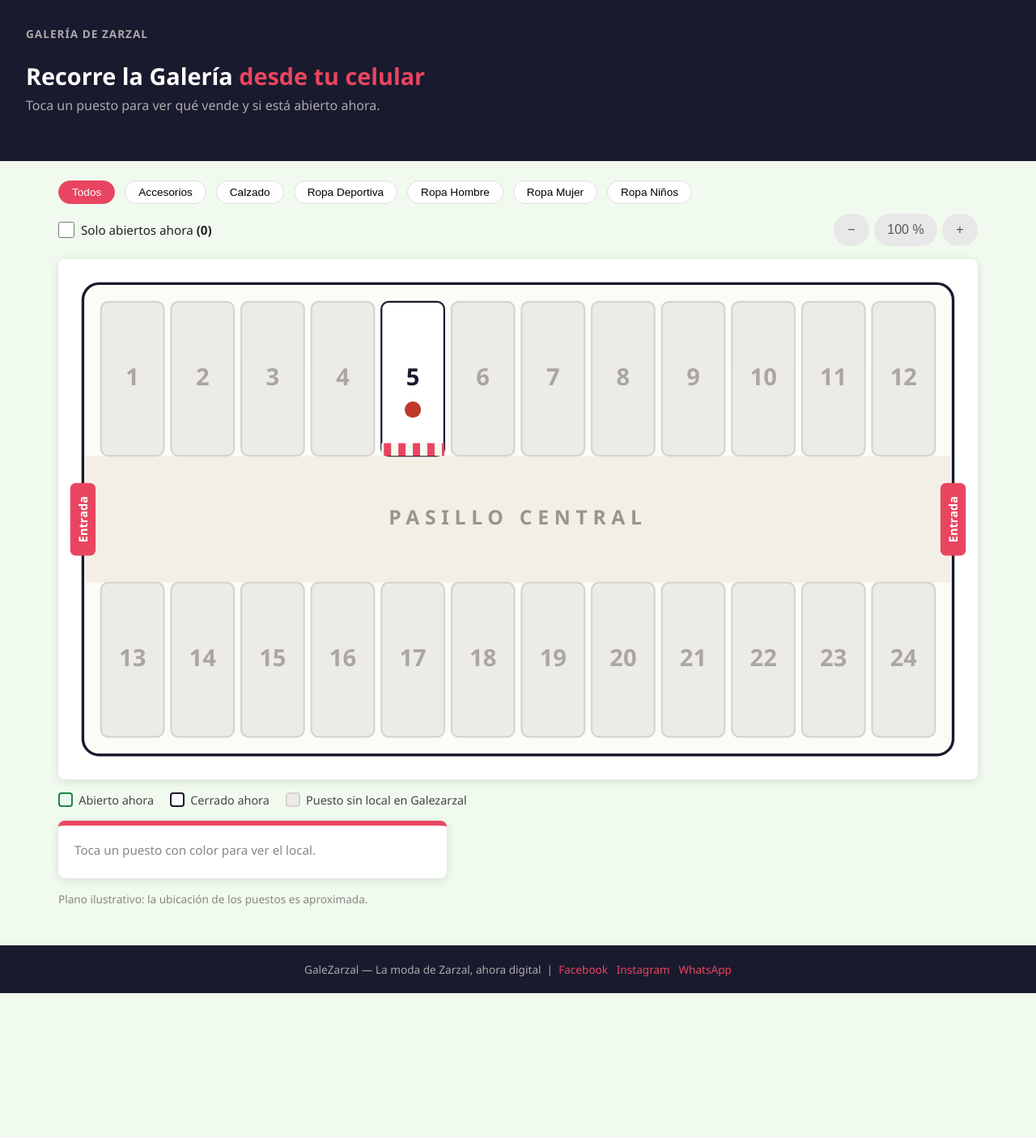
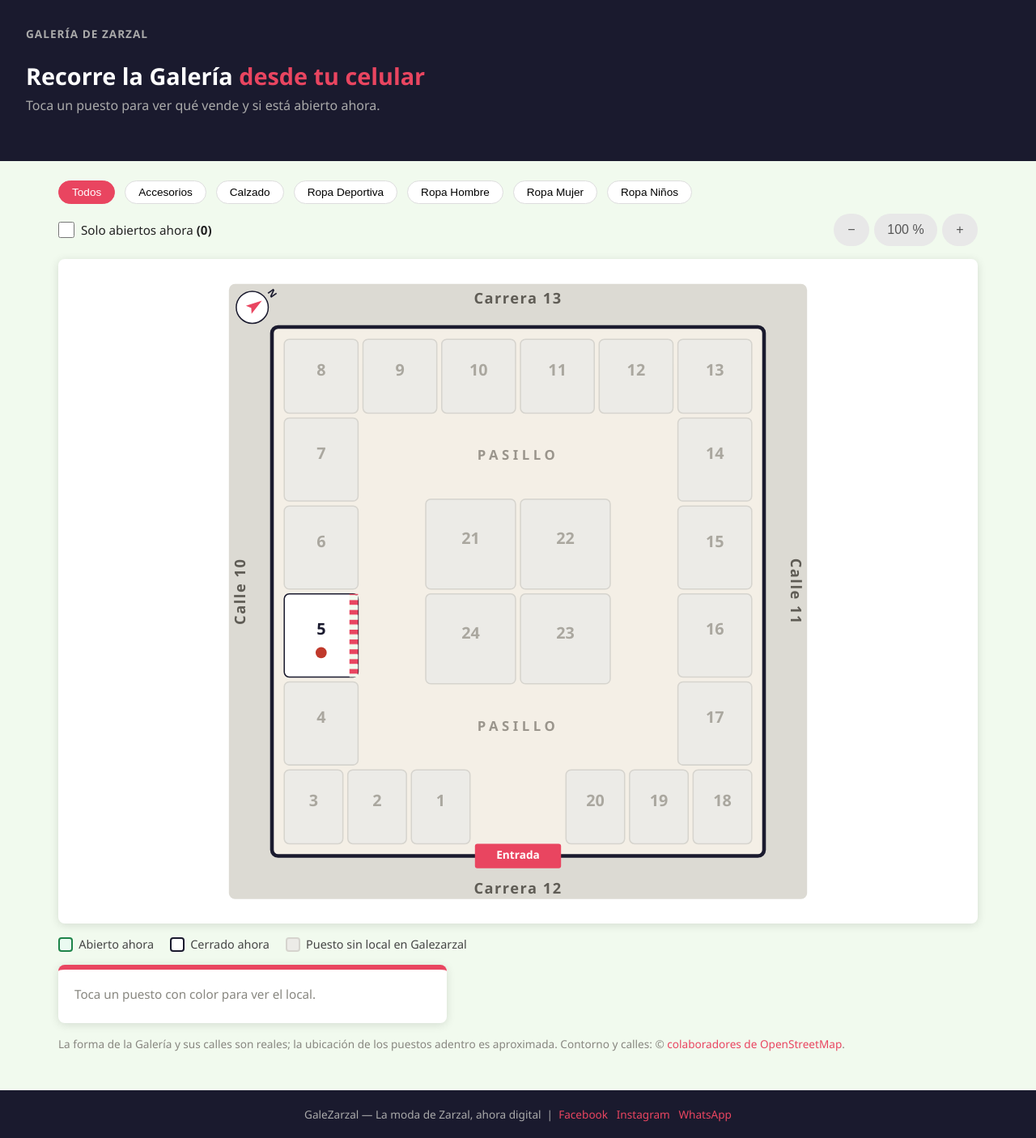
Before and after one commit to mihzuk/Galezarzal, a PHP site: page /galezarzal/mapa/mapa.php in a window 1280 px wide. Shown: the part 59-1465 px from the top of the page at 81% size. Before the commit the page ends 1286 px from the top, so only its background shows below. Run offline with PHP 8.4, Linux system fonts and the light colour scheme; data comes from the database, SQL or seed files in the repository.

Commit message:
feat(mapa): plano con la forma real de la Galería y sus calles según OpenStreetMap (#71)

```diff
--- a/assets/css/style.css
+++ b/assets/css/style.css
@@ -439,13 +439,17 @@ footer a { color: var(--rojo); }
   padding: .5rem;
   -webkit-overflow-scrolling: touch;
 }
-.mapa-svg { display: block; width: calc(100% * var(--zoom)); min-width: calc(640px * var(--zoom)); height: auto; }
+.mapa-svg { display: block; margin: 0 auto; width: calc(min(100%, 760px) * var(--zoom)); min-width: calc(560px * var(--zoom)); height: auto; }
 
-.mapa-edificio { fill: #fbfbf7; stroke: var(--oscuro); stroke-width: 3; }
-.mapa-pasillo { fill: #f4efe6; }
+.mapa-calle { fill: #dcdad3; }
+.mapa-calle-texto { fill: #5f5c55; font-size: 24px; font-weight: 700; letter-spacing: 2px; text-anchor: middle; dominant-baseline: middle; }
+.mapa-edificio { fill: #f4efe6; stroke: var(--oscuro); stroke-width: 6; }
 .mapa-pasillo-texto { fill: #9a958c; font-size: 22px; font-weight: 600; letter-spacing: 6px; text-anchor: middle; dominant-baseline: middle; text-transform: uppercase; }
 .mapa-entrada rect { fill: var(--rojo); }
-.mapa-entrada text { fill: var(--blanco); font-size: 13px; font-weight: 700; text-anchor: middle; }
+.mapa-entrada text { fill: var(--blanco); font-size: 18px; font-weight: 700; text-anchor: middle; dominant-baseline: middle; }
+.mapa-norte circle { fill: var(--blanco); stroke: var(--oscuro); stroke-width: 2; }
+.mapa-norte path { fill: var(--rojo); }
+.mapa-norte text { fill: var(--oscuro); font-size: 16px; font-weight: 700; text-anchor: middle; }
 
 .puesto .puesto-caja { stroke-width: 2; transition: fill .2s, stroke .2s, opacity .2s; }
 .puesto .puesto-numero { font-size: 26px; font-weight: 700; text-anchor: middle; dominant-baseline: middle; pointer-events: none; }
@@ -455,7 +459,6 @@ footer a { color: var(--rojo); }
 .puesto.con-local { cursor: pointer; }
 .puesto.con-local .puesto-caja { fill: var(--blanco); stroke: var(--oscuro); }
 .puesto.con-local .puesto-numero { fill: var(--oscuro); }
-.puesto.con-local .puesto-toldo { fill: url(#toldo); }
 .puesto.con-local .puesto-estado { fill: #c0392b; }
 .puesto.con-local.abierto .puesto-caja { fill: #eafaf1; stroke: #1e8449; }
 .puesto.con-local.abierto .puesto-estado { fill: #1e8449; }
--- a/mapa/mapa.php
+++ b/mapa/mapa.php
@@ -99,31 +99,58 @@ require_once __DIR__ . '/../includes/header.php';
     <svg class="mapa-svg" id="mapaSvg" viewBox="0 0 <?= $plano['ancho'] ?> <?= $plano['alto'] ?>" role="group" aria-labelledby="mapaTitulo">
       <title id="mapaTitulo">Plano de la Galería de Zarzal con <?= count($localPorPuesto) ?> locales en Galezarzal</title>
       <defs>
+        <!-- Rayas del toldo: verticales para los toldos de arriba y abajo, horizontales para los laterales. -->
         <pattern id="toldo" width="16" height="16" patternUnits="userSpaceOnUse">
           <rect width="8" height="16" fill="#E94560"/>
           <rect x="8" width="8" height="16" fill="#F1FAEE"/>
         </pattern>
+        <pattern id="toldoLateral" width="16" height="16" patternUnits="userSpaceOnUse">
+          <rect width="16" height="8" fill="#E94560"/>
+          <rect y="8" width="16" height="8" fill="#F1FAEE"/>
+        </pattern>
       </defs>
 
-      <rect class="mapa-edificio" x="20" y="20" width="<?= $plano['ancho'] - 40 ?>" height="<?= $plano['alto'] - 40 ?>" rx="18"/>
+      <?php $ed = $plano['edificio']; ?>
+      <!-- Calles alrededor de la manzana (OpenStreetMap) -->
+      <rect class="mapa-calle" x="<?= $ed['x'] - 70 ?>" y="<?= $ed['y'] - 70 ?>" width="<?= $ed['ancho'] + 140 ?>" height="<?= $ed['alto'] + 140 ?>" rx="10"/>
+      <?php foreach ($plano['calles'] as $c): ?>
+      <text class="mapa-calle-texto" transform="translate(<?= $c['x'] ?> <?= $c['y'] ?>) rotate(<?= (int)$c['rotar'] ?>)"><?= $h($c['texto']) ?></text>
+      <?php endforeach; ?>
+
+      <rect class="mapa-edificio" x="<?= $ed['x'] ?>" y="<?= $ed['y'] ?>" width="<?= $ed['ancho'] ?>" height="<?= $ed['alto'] ?>" rx="10"/>
       <?php foreach ($plano['pasillos'] as $p): ?>
-      <rect class="mapa-pasillo" x="<?= $p['x'] ?>" y="<?= $p['y'] ?>" width="<?= $p['ancho'] ?>" height="<?= $p['alto'] ?>"/>
-      <text class="mapa-pasillo-texto" x="<?= $p['x'] + $p['ancho'] / 2 ?>" y="<?= $p['y'] + $p['alto'] / 2 ?>"><?= $h($p['texto']) ?></text>
+      <text class="mapa-pasillo-texto" x="<?= $p['x'] ?>" y="<?= $p['y'] ?>"><?= $h($p['texto']) ?></text>
       <?php endforeach; ?>
       <?php foreach ($plano['entradas'] as $e): ?>
-      <g class="mapa-entrada" transform="translate(<?= $e['x'] ?> <?= $e['y'] ?>)">
-        <rect x="-14" y="-40" width="28" height="80" rx="6"/>
-        <text transform="rotate(-90)" y="5"><?= $h($e['texto']) ?></text>
+      <g class="mapa-entrada">
+        <rect x="<?= $e['x'] ?>" y="<?= $e['y'] ?>" width="<?= $e['ancho'] ?>" height="<?= $e['alto'] ?>" rx="4"/>
+        <text x="<?= $e['x'] + $e['ancho'] / 2 ?>" y="<?= $e['y'] + $e['alto'] / 2 ?>"><?= $h($e['texto']) ?></text>
       </g>
       <?php endforeach; ?>
+
+      <?php $no = $plano['norte']; ?>
+      <g class="mapa-norte" transform="translate(<?= $no['x'] ?> <?= $no['y'] ?>)" aria-hidden="true">
+        <circle r="26"/>
+        <g transform="rotate(<?= (int)$no['grados'] ?>)">
+          <path d="M0 -19 L8 7 L0 2 L-8 7 Z"/>
+          <text y="-34">N</text>
+        </g>
+      </g>
 
       <?php foreach ($plano['puestos'] as $p):
           $n = $p['numero'];
           $l = $localPorPuesto[$n] ?? null;
-          $altoToldo = 14;
-          $yToldo = $p['toldo'] === 'abajo' ? $p['y'] + $p['alto'] - $altoToldo : $p['y'];
+          // Toldo de 14 unidades en el lado del puesto que da al pasillo.
+          $t = 14;
+          [$tx, $ty, $tw, $th, $tPatron] = match ($p['toldo']) {
+              'abajo'     => [$p['x'], $p['y'] + $p['alto'] - $t, $p['ancho'], $t, 'toldo'],
+              'izquierda' => [$p['x'], $p['y'], $t, $p['alto'], 'toldoLateral'],
+              'derecha'   => [$p['x'] + $p['ancho'] - $t, $p['y'], $t, $p['alto'], 'toldoLateral'],
+              default     => [$p['x'], $p['y'], $p['ancho'], $t, 'toldo'],   // arriba
+          };
           $cx = $p['x'] + $p['ancho'] / 2;
-          $cy = $p['y'] + $p['alto'] / 2;
+          $cy = $p['y'] + $p['alto'] / 2 - 8;
+          $cyEstado = $cy + 36;
       ?>
       <?php if ($l): ?>
       <a class="puesto con-local<?= $l['abierto'] ? ' abierto' : '' ?>"
@@ -139,9 +166,9 @@ require_once __DIR__ . '/../includes/header.php';
          aria-label="Puesto <?= $n ?>: <?= $h($l['nomLocal']) ?>, <?= $h($l['categoria']) ?>, <?= $l['abierto'] ? 'abierto ahora' : 'cerrado ahora' ?>">
         <title>Puesto <?= $n ?> · <?= $h($l['nomLocal']) ?></title>
         <rect class="puesto-caja" x="<?= $p['x'] ?>" y="<?= $p['y'] ?>" width="<?= $p['ancho'] ?>" height="<?= $p['alto'] ?>" rx="8"/>
-        <rect class="puesto-toldo" x="<?= $p['x'] ?>" y="<?= $yToldo ?>" width="<?= $p['ancho'] ?>" height="<?= $altoToldo ?>"/>
+        <rect class="puesto-toldo" x="<?= $tx ?>" y="<?= $ty ?>" width="<?= $tw ?>" height="<?= $th ?>" fill="url(#<?= $tPatron ?>)"/>
         <text class="puesto-numero" x="<?= $cx ?>" y="<?= $cy ?>"><?= $n ?></text>
-        <circle class="puesto-estado" cx="<?= $cx ?>" cy="<?= $cy + 34 ?>" r="9"/>
+        <circle class="puesto-estado" cx="<?= $cx ?>" cy="<?= $cyEstado ?>" r="9"/>
       </a>
       <?php else: ?>
       <g class="puesto vacio" aria-hidden="true">
@@ -164,7 +191,8 @@ require_once __DIR__ . '/../includes/header.php';
   </div>
 
   <p class="mapa-nota text-gris">
-    Plano ilustrativo: la ubicación de los puestos es aproximada.
+    La forma de la Galería y sus calles son reales; la ubicación de los puestos adentro es aproximada.
+    Contorno y calles: © <a href="https://www.openstreetmap.org/copyright" class="text-rojo" target="_blank" rel="noopener">colaboradores de OpenStreetMap</a>.
     <?php if ($sinUbicar > 0): ?>
       <?= $sinUbicar ?> <?= $sinUbicar === 1 ? 'local no aparece' : 'locales no aparecen' ?> en el plano porque su ubicación no coincide con un puesto;
       <a href="<?= $h($base) ?>/local/buscarLocal.php" class="text-rojo">míralos en Locales</a>.
--- a/mapa/planoGaleria.php
+++ b/mapa/planoGaleria.php
@@ -2,42 +2,110 @@
 // ============================================================
 //  GALEZARZAL — Plano de la Galería de Zarzal (#71)
 //
-//  Distribución PROVISIONAL de los puestos: dos filas de 12 a lado
-//  y lado de un pasillo central, con entradas en los extremos.
-//  Cuando el PO entregue el croquis real, solo hay que cambiar los
-//  datos de planoGaleria(); mapa.php dibuja lo que esta función diga.
+//  Contorno y calles REALES, tomados de OpenStreetMap (vía 236656577,
+//  «Galería Principal», Carrera 12, Zarzal; © colaboradores de
+//  OpenStreetMap, licencia ODbL):
+//    - Manzana casi rectangular de unos 80 m (lados sobre las carreras)
+//      por 86 m (lados sobre las calles).
+//    - Carrera 12 al sureste (la de la dirección), Carrera 13 al noroeste,
+//      Calle 10 al suroeste y Calle 11 al noreste.
+//    - El plano se dibuja con la Carrera 12 abajo; el norte real queda
+//      girado 55° en sentido horario respecto a «arriba».
 //
-//  Coordenadas en el sistema del SVG (viewBox 0 0 1000 560).
+//  La distribución de los puestos POR DENTRO es APROXIMADA: no hay un
+//  croquis publicado. Si se consigue uno, solo hay que cambiar el arreglo
+//  de puestos de esta función; mapa.php dibuja lo que esta función diga.
+//
+//  Escala: 10 unidades del SVG = 1 metro. viewBox 0 0 1000 1060.
 // ============================================================
 
 /**
- * @return array{ancho:int, alto:int, puestos:array<int, array{numero:int, x:float, y:float, ancho:float, alto:float, toldo:string}>, pasillos:array, entradas:array}
- *         `toldo` indica en qué borde del puesto va el toldo: el que da al pasillo.
+ * @return array{
+ *   ancho:int, alto:int,
+ *   edificio:array{x:int, y:int, ancho:int, alto:int},
+ *   calles:array<int, array{texto:string, x:float, y:float, rotar:int}>,
+ *   norte:array{x:int, y:int, grados:int},
+ *   entradas:array<int, array{x:float, y:float, ancho:float, alto:float, texto:string}>,
+ *   pasillos:array<int, array{x:float, y:float, texto:string}>,
+ *   puestos:array<int, array{numero:int, x:float, y:float, ancho:float, alto:float, toldo:string}>
+ * }  `toldo` es el lado del puesto que da al pasillo: arriba, abajo, izquierda o derecha.
  */
 function planoGaleria(): array {
-    $ancho = 1000; $alto = 560;
-    $margen = 40; $separacion = 8; $porFila = 12;
-    $anchoPuesto = ($ancho - 2 * $margen - ($porFila - 1) * $separacion) / $porFila;
-    $altoPuesto  = 170;
+    // Edificio: 80 m de ancho (Carrera 12 / Carrera 13) por 86 m de alto (Calle 10 / Calle 11).
+    $ex = 100; $ey = 100; $ew = 800; $eh = 860;
+    $borde = 20;          // muro
+    $fondo = 120;         // profundidad de los puestos del perímetro
+    $sep = 8;             // separación entre puestos
+
+    $xIni = $ex + $borde;              // 120
+    $xFin = $ex + $ew - $borde;        // 880
+    $yIni = $ey + $borde;              // 120
+    $yFin = $ey + $eh - $borde;        // 940
+
+    // Entrada principal sobre la Carrera 12, en el centro del lado de abajo.
+    $entradaAncho = 140;
+    $entradaX = $ex + $ew / 2 - $entradaAncho / 2;   // 430
 
     $puestos = [];
-    for ($i = 0; $i < $porFila; $i++) {
-        $x = $margen + $i * ($anchoPuesto + $separacion);
-        // Fila de arriba: 1 a 12, el toldo mira hacia abajo (al pasillo).
-        $puestos[] = ['numero' => $i + 1, 'x' => $x, 'y' => 40, 'ancho' => $anchoPuesto, 'alto' => $altoPuesto, 'toldo' => 'abajo'];
-        // Fila de abajo: 13 a 24, el toldo mira hacia arriba.
-        $puestos[] = ['numero' => $porFila + $i + 1, 'x' => $x, 'y' => $alto - 40 - $altoPuesto, 'ancho' => $anchoPuesto, 'alto' => $altoPuesto, 'toldo' => 'arriba'];
+    $agregar = function (float $x, float $y, float $w, float $h, string $toldo) use (&$puestos) {
+        $puestos[] = ['numero' => count($puestos) + 1, 'x' => $x, 'y' => $y, 'ancho' => $w, 'alto' => $h, 'toldo' => $toldo];
+    };
+
+    // Se numeran en el sentido del reloj, empezando junto a la entrada.
+    // 1-3: Carrera 12, a la izquierda de la entrada (de la entrada hacia la esquina).
+    $anchoAbajo = ($entradaX - $xIni - 2 * $sep - $sep) / 3;
+    for ($i = 0; $i < 3; $i++) {
+        $agregar($entradaX - $sep - ($i + 1) * $anchoAbajo - $i * $sep, $yFin - $fondo, $anchoAbajo, $fondo, 'arriba');
     }
-    usort($puestos, fn($a, $b) => $a['numero'] <=> $b['numero']);
+    // 4-7: lado de la Calle 10, de abajo hacia arriba.
+    $yColIni = $yIni + $fondo + $sep;
+    $yColFin = $yFin - $fondo - $sep;
+    $altoLado = ($yColFin - $yColIni - 3 * $sep) / 4;
+    for ($i = 0; $i < 4; $i++) {
+        $agregar($xIni, $yColFin - ($i + 1) * $altoLado - $i * $sep, $fondo, $altoLado, 'derecha');
+    }
+    // 8-13: lado de la Carrera 13, de izquierda a derecha.
+    $anchoArriba = ($xFin - $xIni - 5 * $sep) / 6;
+    for ($i = 0; $i < 6; $i++) {
+        $agregar($xIni + $i * ($anchoArriba + $sep), $yIni, $anchoArriba, $fondo, 'abajo');
+    }
+    // 14-17: lado de la Calle 11, de arriba hacia abajo.
+    for ($i = 0; $i < 4; $i++) {
+        $agregar($xFin - $fondo, $yColIni + $i * ($altoLado + $sep), $fondo, $altoLado, 'izquierda');
+    }
+    // 18-20: Carrera 12, a la derecha de la entrada (de la esquina hacia la entrada).
+    for ($i = 0; $i < 3; $i++) {
+        $agregar($xFin - ($i + 1) * $anchoAbajo - $i * $sep, $yFin - $fondo, $anchoAbajo, $fondo, 'arriba');
+    }
+    // 21-24: isla central de 2 x 2, con el toldo hacia el pasillo que la rodea.
+    $islaW = 300; $islaH = 300;
+    $islaX = $ex + $ew / 2 - $islaW / 2;   // 350
+    $islaY = $ey + $eh / 2 - $islaH / 2;   // 380
+    $pw = ($islaW - $sep) / 2; $ph = ($islaH - $sep) / 2;
+    $agregar($islaX,             $islaY,             $pw, $ph, 'arriba');
+    $agregar($islaX + $pw + $sep, $islaY,             $pw, $ph, 'arriba');
+    $agregar($islaX + $pw + $sep, $islaY + $ph + $sep, $pw, $ph, 'abajo');
+    $agregar($islaX,             $islaY + $ph + $sep, $pw, $ph, 'abajo');
 
     return [
-        'ancho'    => $ancho,
-        'alto'     => $alto,
+        'ancho'    => 1000,
+        'alto'     => 1060,
+        'edificio' => ['x' => $ex, 'y' => $ey, 'ancho' => $ew, 'alto' => $eh],
+        'calles'   => [
+            ['texto' => 'Carrera 12', 'x' => 500, 'y' => 1015, 'rotar' => 0],
+            ['texto' => 'Carrera 13', 'x' => 500, 'y' => 55,   'rotar' => 0],
+            ['texto' => 'Calle 10',   'x' => 50,  'y' => 530,  'rotar' => -90],
+            ['texto' => 'Calle 11',   'x' => 950, 'y' => 530,  'rotar' => 90],
+        ],
+        // Flecha del norte: «arriba» del plano girado 55° en sentido horario.
+        'norte'    => ['x' => 68, 'y' => 68, 'grados' => 55],
+        'entradas' => [
+            ['x' => $entradaX, 'y' => $ey + $eh - $borde, 'ancho' => $entradaAncho, 'alto' => $borde * 2, 'texto' => 'Entrada'],
+        ],
+        'pasillos' => [
+            ['x' => 500, 'y' => ($yIni + $fondo + $islaY) / 2,          'texto' => 'Pasillo'],
+            ['x' => 500, 'y' => ($islaY + $islaH + $yFin - $fondo) / 2, 'texto' => 'Pasillo'],
+        ],
         'puestos'  => $puestos,
-        'pasillos' => [['x' => 22, 'y' => 40 + $altoPuesto, 'ancho' => $ancho - 44, 'alto' => $alto - 80 - 2 * $altoPuesto, 'texto' => 'Pasillo central']],
-        'entradas' => [
-            ['x' => 20,          'y' => $alto / 2, 'texto' => 'Entrada'],
-            ['x' => $ancho - 20, 'y' => $alto / 2, 'texto' => 'Entrada'],
-        ],
     ];
 }
```
Also changed, not shown: 3 other files.
